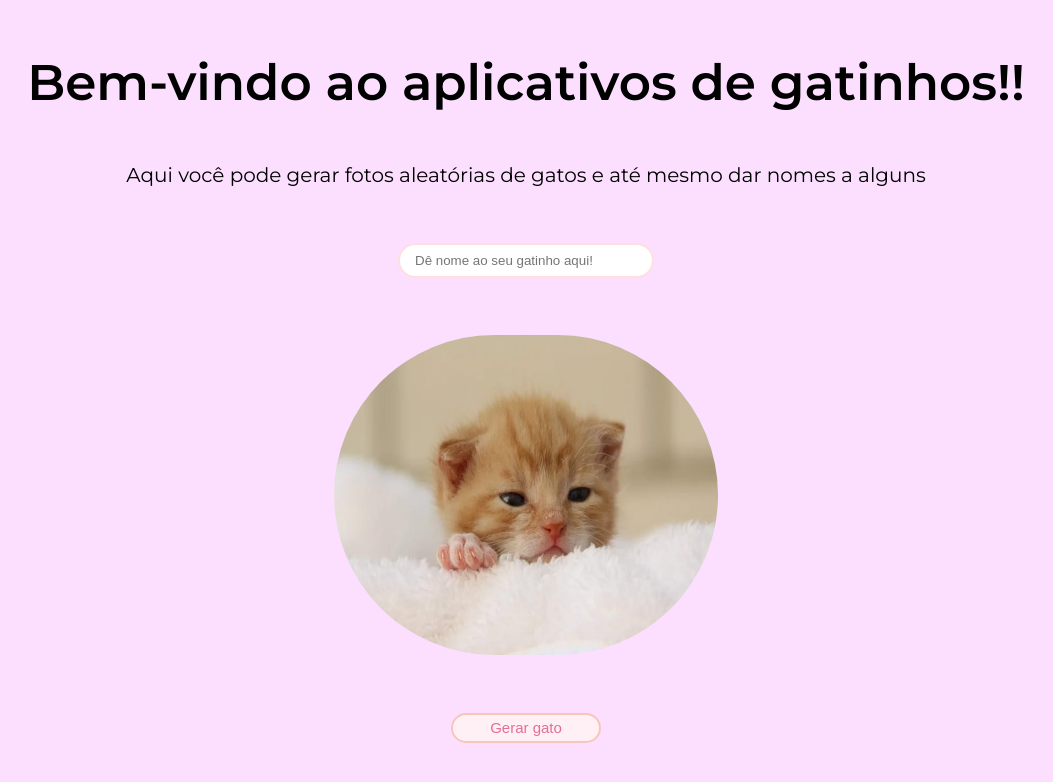
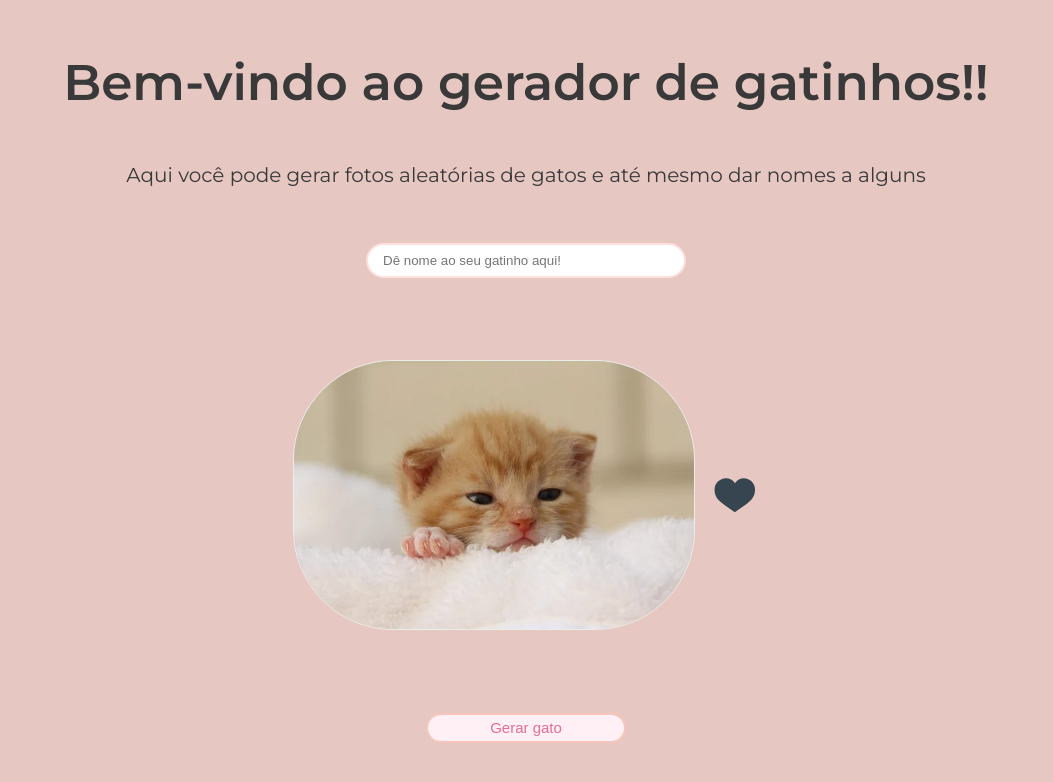
Before and after one commit to TamaraFerr/Gatos, a React (Vite) app: page / in a window 1280 px wide. Shown: the top 782 px of the page, without its empty margins (114-1167 px from the left). Built offline with nearby package versions, Linux system fonts and the light colour scheme.

Commit message:
FIX: img border and texturing icon

```diff
--- a/src/App.jsx
+++ b/src/App.jsx
@@ -1,19 +1,27 @@
 import styled from 'styled-components'
 import Gatinho from "./assets/gatinho.jpg"
+import { TiHeartFullOutline } from "react-icons/ti";
 
 function App() {
   return (
     <>
       <Container>
-        <Title>Bem-vindo ao aplicativos de gatinhos!!</Title>
-        <Subtitle>Aqui você pode gerar fotos aleatórias de gatos e até mesmo dar nomes a alguns</Subtitle>
+        <h1>Bem-vindo ao gerador de gatinhos!!</h1>
+        <h2>Aqui você pode gerar fotos aleatórias de gatos e até mesmo dar nomes a alguns</h2>
 
 
         <Input
           type="text"
           placeholder= "Dê nome ao seu gatinho aqui!"
         />
+
+        <Content>
           <Img src={Gatinho} alt="gatinho filhote fofo"/>
+          <TiHeartFullOutline
+            size='50px'
+            color= '#36454F'
+          />
+        </Content>
 
         <Button>Gerar gato</Button>
       </Container>
@@ -25,44 +33,54 @@ export default App
 
 
 const Container = styled.div`
+  box-sizing: border-box;
   width: 100%;
   height: 100vh;
   display: flex;
   flex-direction: column;
   align-items: center;
-  background-color: #FCDFFF;
+  background-color: #E6C7C2;
   justify-content: space-evenly;
-`
 
-const Title = styled.p`
+  & h1 {
     font-size: 50px;
     font-weight: 600;
     font-family: "Montserrat", sans-serif;
-`
+    color: #393939;
+  }
 
-const Subtitle = styled.p`
+  & h2 {
     font-size: 20px;
     font-weight: 400;
     font-family: "Montserrat", sans-serif;
+    color: #393939;
+  }
 `
 
 const Input = styled.input`
-  width: 20%;
+  width: 25%;
   height: 35px;
   border-radius: 55px;
   border: 2px solid #FFDFDD;
   box-sizing: border-box;
   padding-left: 15px;
+
+  &:focus {
+    outline: none;
+    border: 3px solid #E56E94;
+  }
 `
 
 const Img = styled.img`
-  width: 30%;
-  height: 40%;
-  border-radius: 200px;
+  width: 400px;
+  height: auto;
+  border-radius: 100px;
+  margin-right: 15px;
+  border: 1px solid #EAEEE9;
 `
 
 const Button = styled.button`
-  width: 150px;
+  width: 200px;
   height: 30px;
   border-radius: 60px;
   border: 2px solid #F6C6BD;
@@ -70,4 +88,20 @@ const Button = styled.button`
   font-size: 15px;
   font-weight: 300;
   color: #E56E94;
+  cursor: pointer;
+  transition: 0.2s;
+
+  &:hover {
+    color: #ffffff;
+    background-color: #E56E94;
+  }
 `
+
+const Content = styled.div`
+  box-sizing: border-box;
+  display: flex;
+  justify-content: center;
+  align-items: center;
+  width: 80%;
+  height: 40%;
+`
```
Lines whose indentation alone changed are shown as unchanged.
